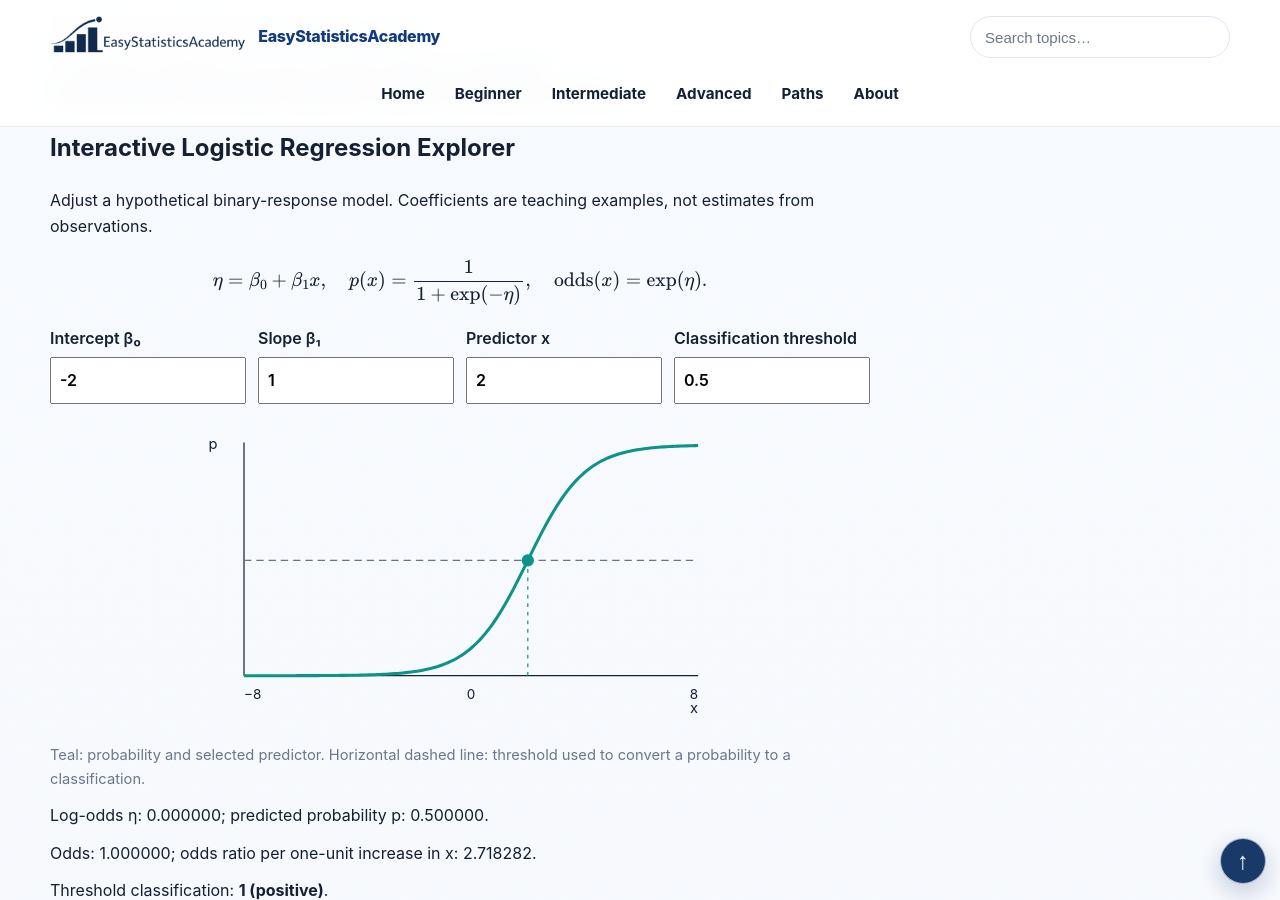
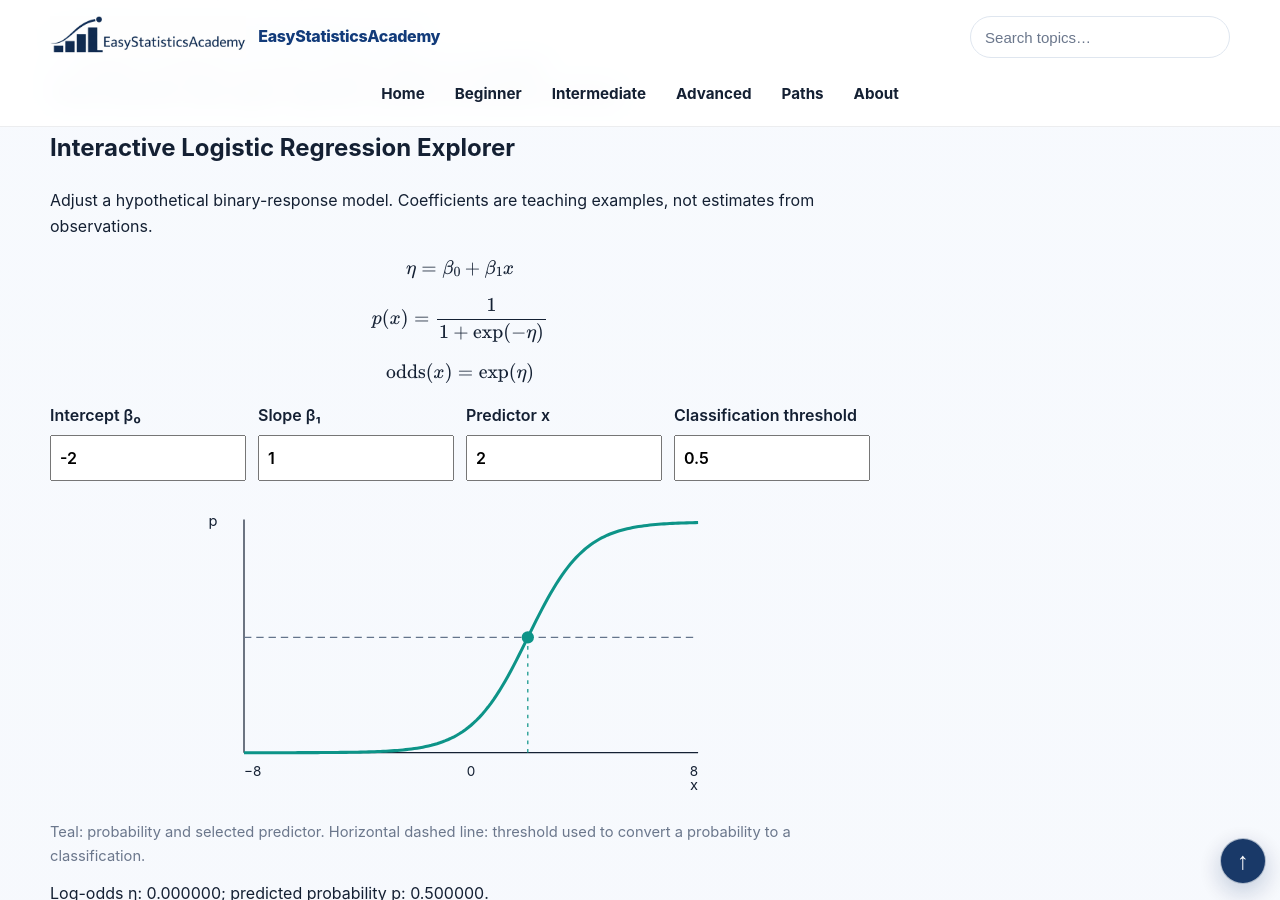
Before and after one commit to ammar-homaida-statistics/easystatisticsacademy, a Jekyll site: the page built from modeling/extensions/logistic-regression/index.md, in a window 1280 px wide and 900 px high, scrolled down 2414 px. Built offline with Jekyll 4.4.1, drawn with Linux system fonts in a browser that asks for light colours.

Commit message:
Fix mobile logistic equation overflow by separating displayed formulas

```diff
--- a/modeling/extensions/logistic-regression/index.md
+++ b/modeling/extensions/logistic-regression/index.md
@@ -258,8 +258,13 @@ sidebar: false
       <h2 id="esa-logistic-title">Interactive Logistic Regression Explorer</h2>
       <p>Adjust a hypothetical binary-response model. Coefficients are teaching examples, not estimates from observations.</p>
       \[
-      \eta=\beta_0+\beta_1x,\quad p(x)=\frac{1}{1+\exp(-\eta)},
-      \quad\text{odds}(x)=\exp(\eta).
+      \eta=\beta_0+\beta_1x
+      \]
+      \[
+      p(x)=\frac{1}{1+\exp(-\eta)}
+      \]
+      \[
+      \mathrm{odds}(x)=\exp(\eta)
       \]
       <div class="esa-logistic-controls">
         <label>Intercept β₀ <input id="esa-logistic-b0" type="number" min="-10" max="10" step="0.1" value="-2"></label>
```
